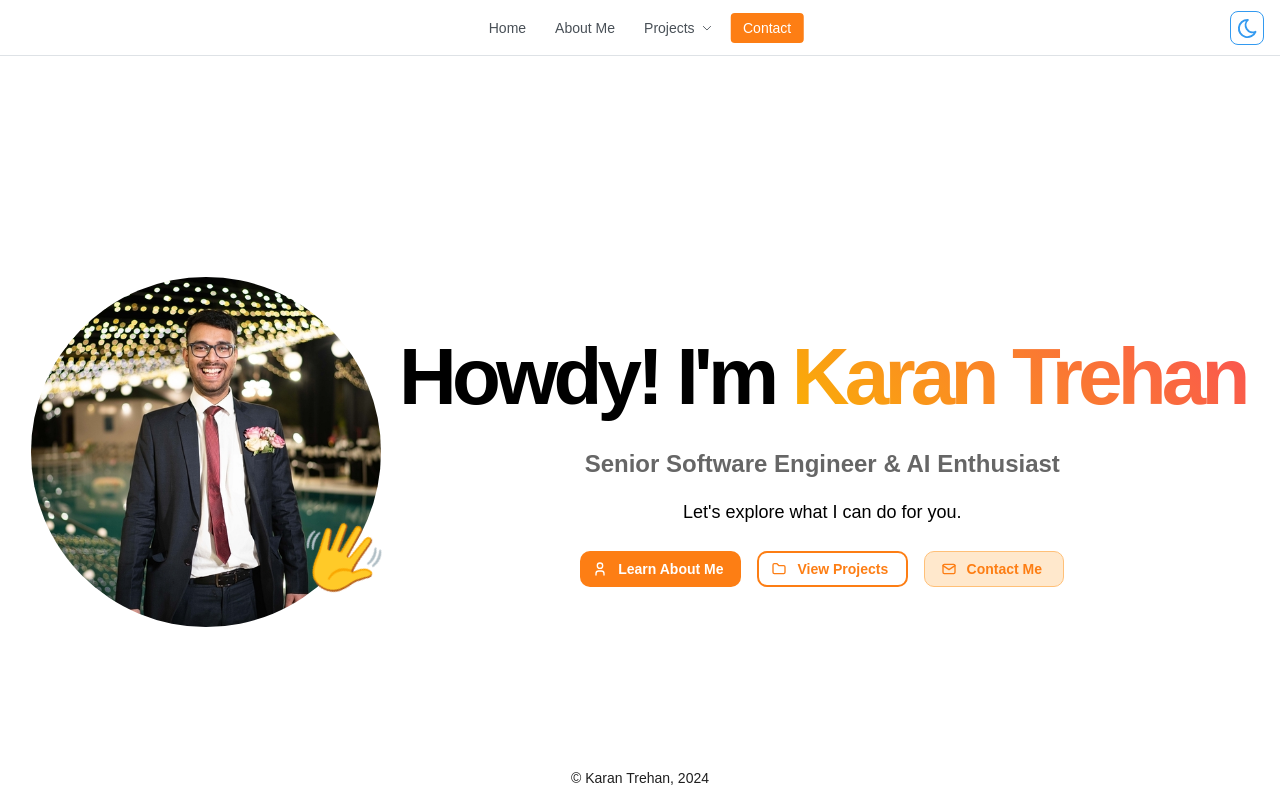
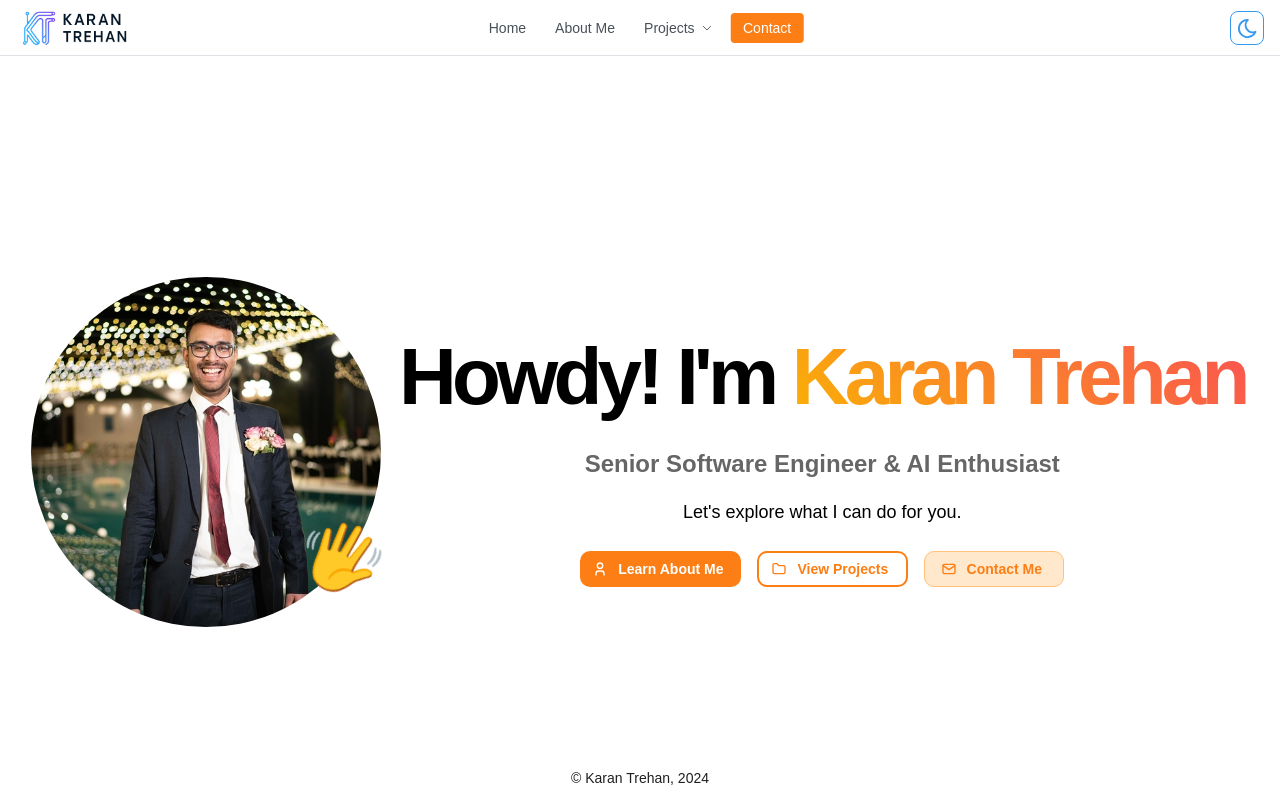
Before and after one commit to karantrehan3/karantrehan3.github.io, a React (Vite) app: page / in a window 1280 px wide. Built offline with nearby package versions, Linux system fonts and the light colour scheme.

Commit message:
Added logo

```diff
--- a/config/default.json
+++ b/config/default.json
@@ -30,6 +30,10 @@
     }
   },
   "HEADER": {
+    "LOGO": {
+      "LIGHT": "/assets/dp/logo_white.png",
+      "DARK": "/assets/dp/logo_black.png"
+    },
     "LINKS": [
       { "link": "#about", "label": "About Me" },
       {
--- a/src/components/Header/Header.module.css
+++ b/src/components/Header/Header.module.css
@@ -1,7 +1,8 @@
 .header {
   height: rem(56px);
   background-color: var(--mantine-color-body);
-    border-bottom: rem(1px) solid light-dark(var(--mantine-color-gray-3), var(--mantine-color-dark-4));
+  border-bottom: rem(1px) solid
+    light-dark(var(--mantine-color-gray-3), var(--mantine-color-dark-4));
 }
 
 .inner {
@@ -17,6 +18,23 @@
   justify-content: space-between;
   width: 100%;
   position: relative;
+}
+
+.logo {
+  display: flex;
+  align-items: center;
+  z-index: 1;
+}
+
+.logoImage {
+  height: rem(40px);
+  width: auto;
+  cursor: pointer;
+  transition: transform 0.2s ease;
+
+  @mixin hover {
+    transform: scale(1.05);
+  }
 }
 
 .center {
@@ -46,7 +64,10 @@
   font-weight: 500;
 
   @mixin hover {
-        background-color: light-dark(var(--mantine-color-gray-0), var(--mantine-color-dark-6));
+    background-color: light-dark(
+      var(--mantine-color-gray-0),
+      var(--mantine-color-dark-6)
+    );
   }
 
   [data-mantine-color-scheme] &[data-active] {
@@ -61,12 +82,36 @@
 
 .subLabel {
   display: flex;
-    align-items: center
+  align-items: center;
 }
 
 .icon {
   margin-right: 0.5rem;
   height: 1.5rem;
+}
+
+/* Mobile styles */
+.mobileWrapper {
+  display: flex;
+  align-items: center;
+  justify-content: space-between;
+  width: 100%;
+  position: relative;
+}
+
+.mobileBurger {
+  z-index: 1;
+}
+
+.mobileLogo {
+  position: absolute;
+  left: 50%;
+  transform: translateX(-50%);
+  z-index: 1;
+}
+
+.mobileThemeToggle {
+  z-index: 1;
 }
 
 @media (max-width: 768px) {
--- a/src/components/Header/Header.tsx
+++ b/src/components/Header/Header.tsx
@@ -7,6 +7,7 @@ import {
   Group,
   Image,
   Menu,
+  useMantineColorScheme,
 } from "@mantine/core";
 import { useDisclosure } from "@mantine/hooks";
 import { IconChevronDown } from "@tabler/icons-react";
@@ -38,6 +39,7 @@ const links: Link[] = [
 export function Header(): ReactElement {
   const [opened, { toggle, close }] = useDisclosure(false);
   const location = useLocation();
+  const { colorScheme } = useMantineColorScheme();
 
   // Get section IDs from navigation links (include main sections even if they have dropdowns)
   const sectionIds = links
@@ -153,6 +155,23 @@ export function Header(): ReactElement {
     <header className={classes.header}>
       <Container size="xxl" className={classes.inner}>
         <Group visibleFrom="xs" className={classes.wrapper}>
+          {/* Logo on the left */}
+          <Group className={classes.logo}>
+            <Image
+              src={config.get(
+                `HEADER.LOGO.${colorScheme === "dark" ? "DARK" : "LIGHT"}`
+              )}
+              alt="Karan Trehan Logo"
+              className={classes.logoImage}
+              onClick={() => {
+                const homeSection = document.querySelector("#home");
+                if (homeSection) {
+                  homeSection.scrollIntoView({ behavior: "smooth" });
+                }
+              }}
+            />
+          </Group>
+
           <Group gap={5} visibleFrom="xs" className={classes.center}>
             {items}
           </Group>
@@ -160,13 +179,37 @@ export function Header(): ReactElement {
             <ThemeToggle />
           </Group>
         </Group>
-        <Burger opened={opened} onClick={toggle} hiddenFrom="xs" size="sm" />
+        {/* Mobile: Burger left, Logo center, Theme Toggle right */}
+        <Group hiddenFrom="xs" className={classes.mobileWrapper}>
+          <Burger
+            opened={opened}
+            onClick={toggle}
+            size="sm"
+            className={classes.mobileBurger}
+          />
+          <div className={classes.mobileLogo}>
+            <Image
+              src={config.get(
+                `HEADER.LOGO.${colorScheme === "dark" ? "DARK" : "LIGHT"}`
+              )}
+              alt="Karan Trehan Logo"
+              className={classes.logoImage}
+              onClick={() => {
+                const homeSection = document.querySelector("#home");
+                if (homeSection) {
+                  homeSection.scrollIntoView({ behavior: "smooth" });
+                }
+              }}
+            />
+          </div>
+          <div className={classes.mobileThemeToggle}>
+            <ThemeToggle />
+          </div>
+        </Group>
+
         <Drawer opened={opened} onClose={close} hiddenFrom="xs" padding="md">
           <Group className={classes.drawer}>{items}</Group>
         </Drawer>
-        <Group hiddenFrom="xs" className={classes.right}>
-          <ThemeToggle />
-        </Group>
       </Container>
     </header>
   );
```
Also changed, not shown: public/assets/dp/logo_black.png (added), public/assets/dp/logo_white.png (added). Lines whose indentation alone changed are shown as unchanged.
